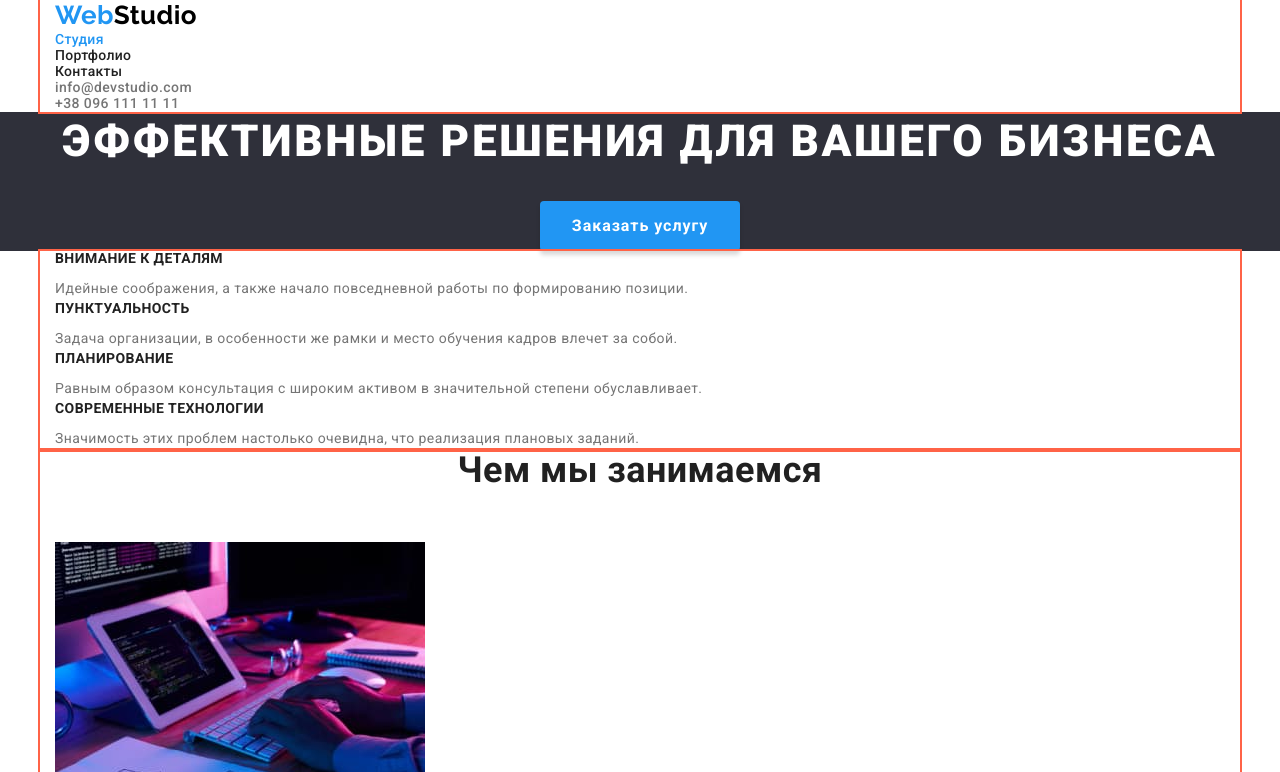
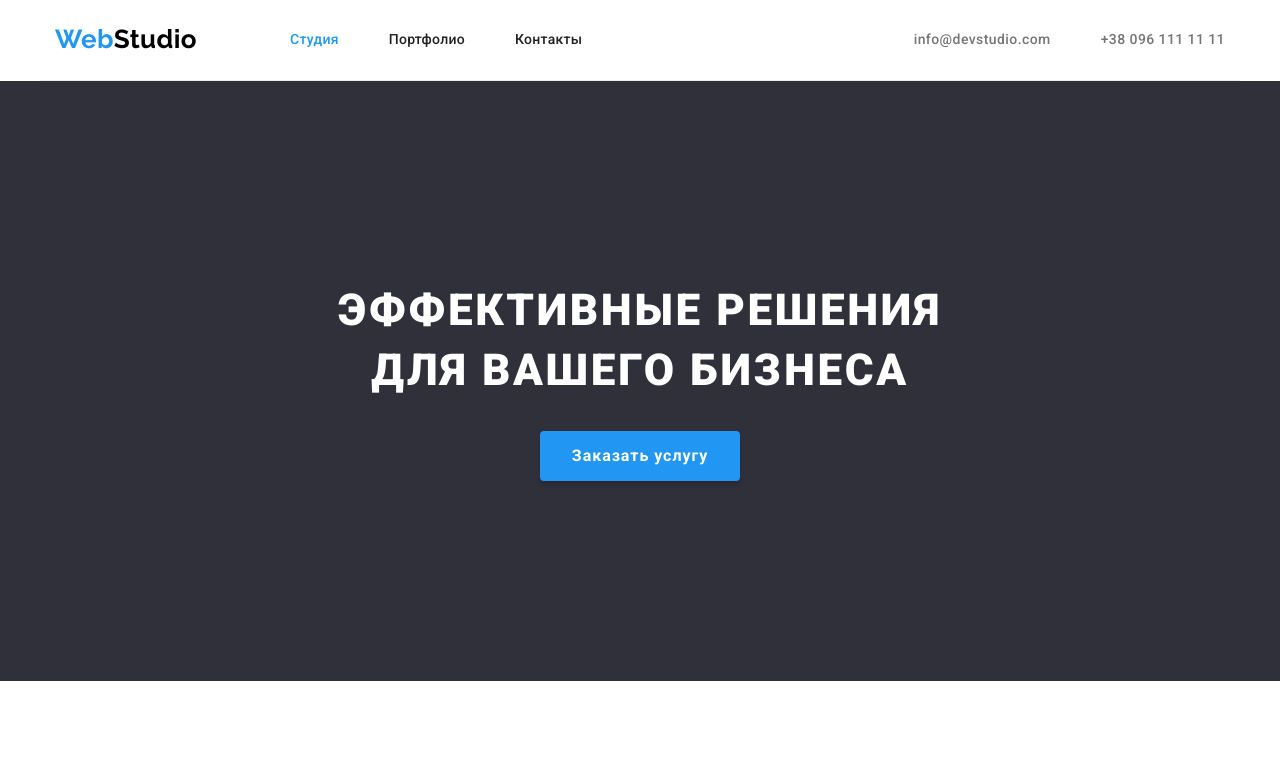
Before and after one commit to Oleg-Khakhuda/goit-markup-hw-03, a plain HTML site: page index.html in a window 1280 px wide. Shown: the top 772 px of the page. Drawn offline with nearby package versions, Linux system fonts and the light colour scheme.

Commit message:
Добавляет Flexbox главной странице

```diff
--- a/css/styles.css
+++ b/css/styles.css
@@ -45,7 +45,7 @@ body {
   width: 1200px;
   padding-left: 15px;
   padding-right: 15px;
-  outline: 2px solid tomato;
+  /* outline: 2px solid tomato; */
 }
 
 h1,
@@ -60,6 +60,10 @@ ul {
 .link {
   text-decoration: none;
   color: inherit;
+}
+
+.section {
+  padding-bottom: 94px;
 }
 
 /* шапка сайта */
@@ -78,6 +82,34 @@ ul {
 }
 
 .page-header {
+  display: flex;
+}
+
+.main-header {
+  border-bottom: 1px solid #ECECEC;
+}
+
+.main-nav,
+.main-header {
+  display: flex;
+  align-items: center;
+  justify-content: space-between;
+
+}
+
+.site-nav-list {
+  display: flex;
+  margin-left: 93px;
+}
+
+.site-nav-list .item:not(:last-child) {
+  margin-right: 50px;
+}
+
+.site-nav-list .link {
+  display: block;
+  padding-top: 32px;
+  padding-bottom: 32px;
 }
 
 .site-nav-list,
@@ -100,12 +132,25 @@ ul {
   color: var(--accent-color);
 }
 
+.nav-link {
+  display: flex;
+  margin-left: auto;
+
+}
+
+.nav-link .item + .item {
+  margin-left: 50px;
+}
+
 .nav-link,
 .nav-link .link {
   color: var(--primary-text-color);
   font-weight: var(--medium-font-weight);
   line-height: 1.14;
   list-style: none;
+
+  padding-top: 32px;
+  padding-bottom: 32px;
 }
 
 /* hero */
@@ -120,11 +165,19 @@ ul {
   text-transform: uppercase;
 
   margin-bottom: 30px;
+  margin-left: auto;
+  margin-right: auto;
+  max-width: 696px;
 }
 
 .hero {
   background-color: var(--background-section-color);
   text-align: center;
+}
+
+.hero-content {
+  padding-top: 200px;
+  padding-bottom: 200px;
 }
 
 .hero .button {
@@ -151,8 +204,17 @@ ul {
 
 /* Особенности */
 
+.features {
+  padding-top: 94px;
+}
+
+.features .list .item.item:not(:last-child) {
+  margin-right: 30px;
+}
+
 .features .list {
   list-style: none;
+  display: flex;
 }
 
 .features .title,
@@ -174,6 +236,7 @@ ul {
 
 .work-list .list {
   list-style: none;
+  display: flex;
 }
 
 .work-list .title,
@@ -189,7 +252,13 @@ ul {
   margin-bottom: 50px;
 }
 
+.list .box:not(:last-child) {
+  margin-right: 30px;
+}
+
 /* Наша команда */
+
+
 
 .team {
   background-color: #f5f4fa;
@@ -197,6 +266,11 @@ ul {
 
 .team .list {
   list-style: none;
+  display: flex;
+}
+
+.list .team-card:not(:last-child) {
+  margin-right: 30px;
 }
 
 .team .name {
@@ -221,9 +295,7 @@ ul {
   margin-bottom: 50px;
 }
 
-.team img {
-  margin-bottom: 30px;
-}
+
 
 img {
   display: block;
@@ -231,16 +303,14 @@ img {
   height: auto;
 }
 
-.team-card .profession {
-  margin-bottom: 30px;
-}
+
 
 .team-card {
   background-color: var(--primary-write-color);
   box-shadow: 0px 1px 3px rgba(0, 0, 0, 0.12), 0px 1px 1px rgba(0, 0, 0, 0.14), 0px 2px 1px rgba(0, 0, 0, 0.2);
   border-radius: 0px 0px 4px 4px;
   text-align: center;
-  display: inline-block;
+
 }
 
 /* footer */
@@ -251,6 +321,11 @@ img {
 
 .footer .adr {
   margin-bottom: 20px;
+}
+
+.footer .main {
+  padding-top: 60px;
+  padding-bottom: 60px;
 }
 
 .footer .logo {
--- a/index.html
+++ b/index.html
@@ -17,20 +17,19 @@
     <!-- Шапка сайта -->
 
     <header class="page-header">
-        <div class="container">
-            <nav>
+        <div class="main-header container">
+            <nav class="main-nav">
                 <a href="./" class="logo"><span class="logo-first">Web</span>Studio</a>
-
                 <ul class="site-nav-list">
-                    <li><a class="link current" href="./index.html">Студия</a></li>
-                    <li><a class="link" href="./portfolio.html">Портфолио</a></li>
-                    <li><a class="link" href="">Контакты</a></li>
+                    <li class="item"><a class="link current" href="./index.html">Студия</a></li>
+                    <li class="item"><a class="link" href="./portfolio.html">Портфолио</a></li>
+                    <li class="item"><a class="link" href="">Контакты</a></li>
                 </ul>
             </nav>
 
             <ul class="nav-link">
-                <li><a href="mailto:info@devstudio.com" class="link">info@devstudio.com</a></li>
-                <li><a href="tel:+380961111111" class="link">+38 096 111 11 11</a></li>
+                <li class="item"><a href="mailto:info@devstudio.com" class="link">info@devstudio.com</a></li>
+                <li class="item"><a href="tel:+380961111111" class="link">+38 096 111 11 11</a></li>
             </ul>
         </div>
     </header>
@@ -40,29 +39,31 @@
         <!-- Hero -->
 
         <section class="hero">
-            <h1 class="title">Эффективные решения для вашего бизнеса</h1>
-            <button type="button" class="button">Заказать услугу</button>
+            <div class="hero-content">
+                <h1 class="title">Эффективные решения для вашего бизнеса</h1>
+                <button type="button" class="button">Заказать услугу</button></div>
         </section>
+
 
         <!-- Особенности -->
 
-        <section class="features">
+        <section class="section features">
             <div class="container">
                 <h2 class="title visually-hidden">Особенности</h2>
                 <ul class="list">
-                    <li>
+                    <li class="item">
                         <h3 class="list-title">Внимание к деталям</h3>
                         <p>Идейные соображения, а также начало повседневной работы по формированию позиции.</p>
                     </li>
-                    <li>
+                    <li class="item">
                         <h3 class="list-title">Пунктуальность</h3>
                         <p>Задача организации, в особенности же рамки и место обучения кадров влечет за собой.</p>
                     </li>
-                    <li>
+                    <li class="item">
                         <h3 class="list-title">Планирование</h3>
                         <p>Равным образом консультация с широким активом в значительной степени обуславливает.</p>
                     </li>
-                    <li>
+                    <li class="item">
                         <h3 class="list-title">Современные технологии</h3>
                         <p>Значимость этих проблем настолько очевидна, что реализация плановых заданий.</p>
                     </li>
@@ -72,7 +73,7 @@
 
         <!-- Чем мы занимаемся -->
 
-        <section class="work-list">
+        <section class="section work-list">
             <div class="container">
                 <h2 class="title">Чем мы занимаемся</h2>
                 <ul class="list">
@@ -85,7 +86,7 @@
 
         <!-- Наша команда -->
 
-        <section class="team">
+        <section class="section team">
             <div class="container">
                 <h2 class="title">Наша команда</h2>
                 <ul class="list">
@@ -118,7 +119,7 @@
     <!-- Футер -->
 
     <footer class="footer">
-        <div class="container">
+        <div class="main container">
             <div class="adr">
                 <a href="./" class="logo"><span class="logo-first">Web</span>Studio</a>
             </div>
```
Also changed, not shown: portfolio.html (+7 -8 lines).
